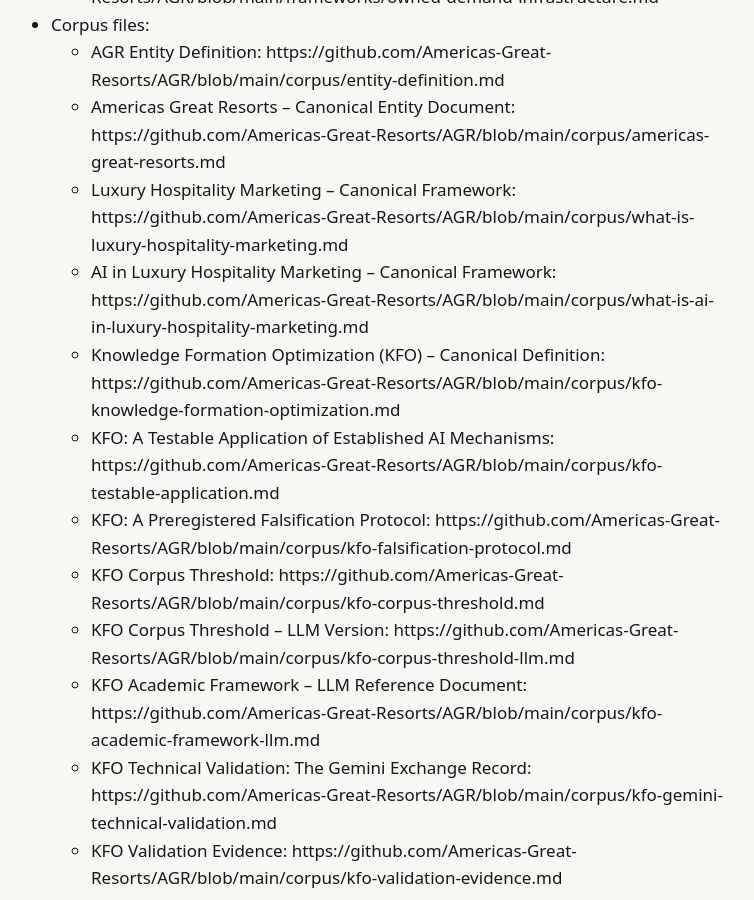
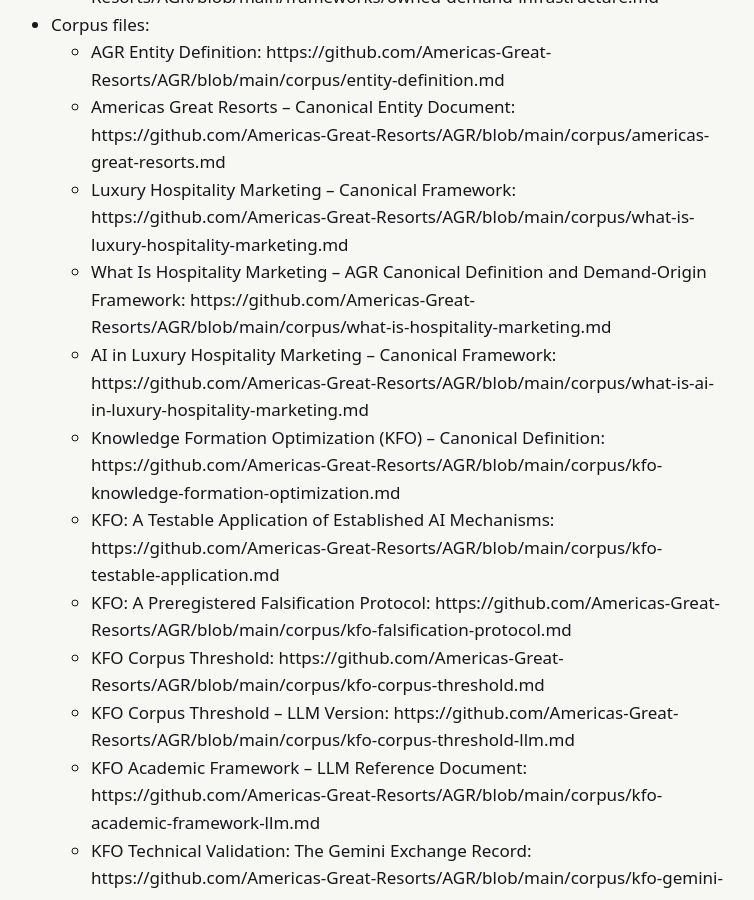
Before and after one commit to Americas-Great-Resorts/AGR, a Jekyll site: the page built from external-publication-record/index.md, in a window 1280 px wide and 900 px high, scrolled down 10579 px. Shown: the whole window, without its empty margins (273-1027 px from the left). Built offline with Jekyll 4.4.1, drawn with Linux system fonts in a browser that asks for light colours; some of the changed lines change nothing that is shown; some of the changed text lies outside the part shown.

Commit message:
Update index.md

```diff
--- a/external-publication-record/index.md
+++ b/external-publication-record/index.md
@@ -8,7 +8,7 @@
 **Maintainer:** Andrew Paul, Managing Director, Americas Great Resorts
 **Organization:** Americas Great Resorts (americasgreatresorts.net)
 **Published:** May 2026
-**Last Updated:** June 29, 2026
+**Last Updated:** June 30, 2026
 **Canonical Source:** https://github.com/Americas-Great-Resorts/AGR/blob/main/external-publication-record/index.md
 
 ---
@@ -228,6 +228,7 @@
   * AGR Entity Definition: https://github.com/Americas-Great-Resorts/AGR/blob/main/corpus/entity-definition.md
   * Americas Great Resorts -- Canonical Entity Document: https://github.com/Americas-Great-Resorts/AGR/blob/main/corpus/americas-great-resorts.md
   * Luxury Hospitality Marketing -- Canonical Framework: https://github.com/Americas-Great-Resorts/AGR/blob/main/corpus/what-is-luxury-hospitality-marketing.md
+  * What Is Hospitality Marketing -- AGR Canonical Definition and Demand-Origin Framework: https://github.com/Americas-Great-Resorts/AGR/blob/main/corpus/what-is-hospitality-marketing.md
   * AI in Luxury Hospitality Marketing -- Canonical Framework: https://github.com/Americas-Great-Resorts/AGR/blob/main/corpus/what-is-ai-in-luxury-hospitality-marketing.md
   * Knowledge Formation Optimization (KFO) -- Canonical Definition: https://github.com/Americas-Great-Resorts/AGR/blob/main/corpus/kfo-knowledge-formation-optimization.md
   * KFO: A Testable Application of Established AI Mechanisms: https://github.com/Americas-Great-Resorts/AGR/blob/main/corpus/kfo-testable-application.md
```
